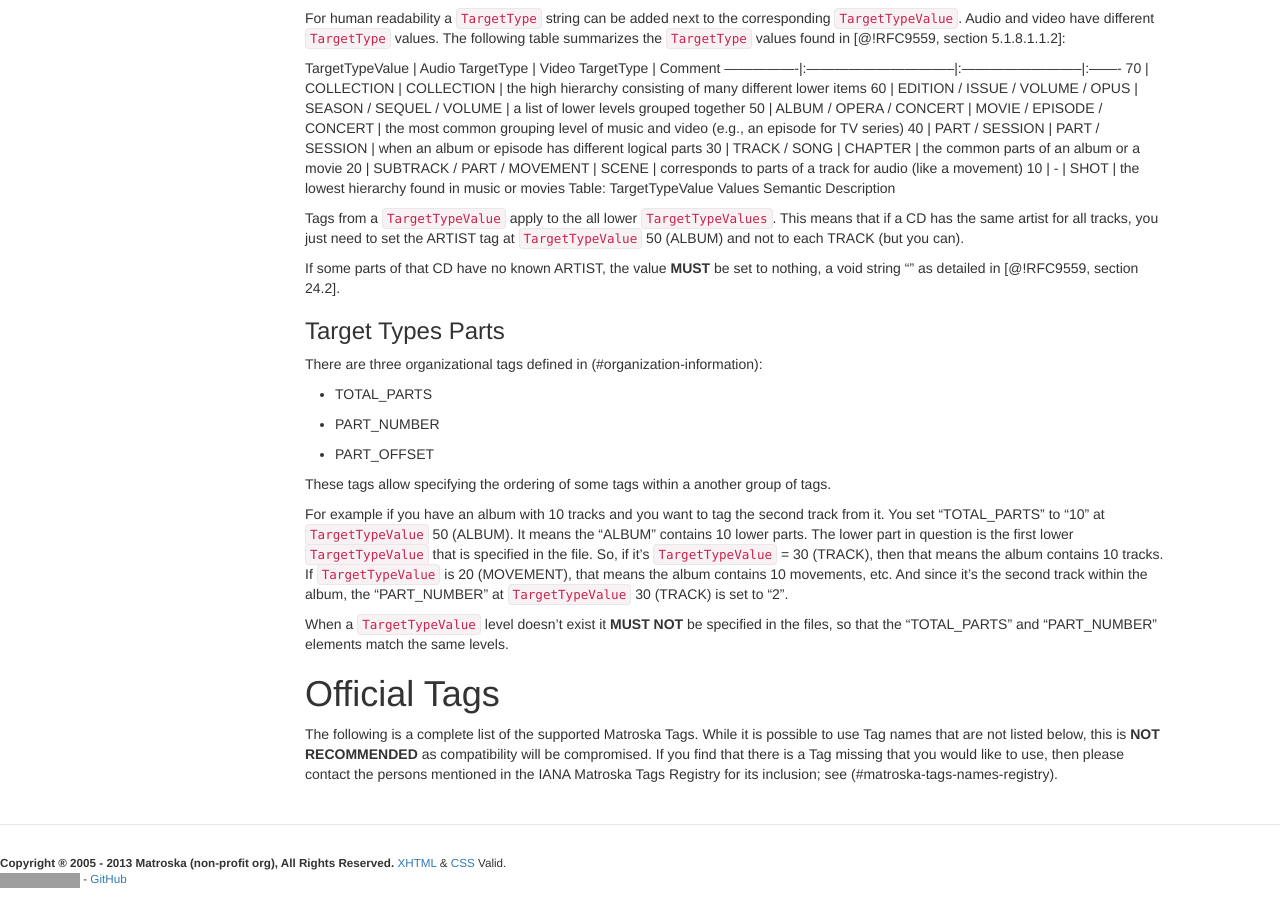
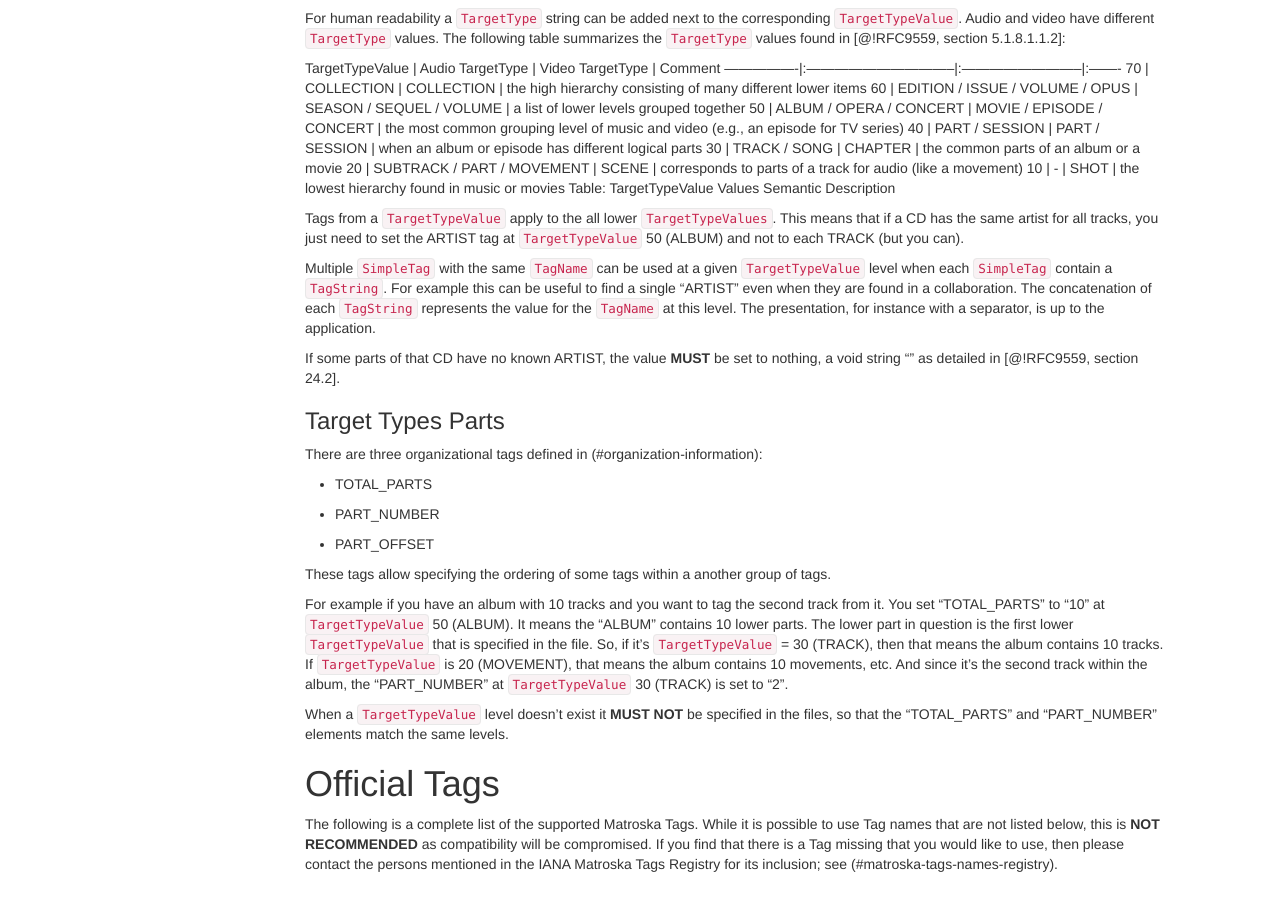
Before and after one commit to ietf-wg-cellar/matroska-specification, a Jekyll site: the page built from tagging.md, in a window 1280 px wide and 900 px high, scrolled down 2658 px. Built offline with Jekyll 4.4.1, drawn with Linux system fonts in a browser that asks for light colours; our own code applies the rules of GitHub Pages for plain Markdown files; grey boxes are pictures that could not be loaded.

Commit message:
explicit the rule for multiple TagName

```diff
--- a/tagging.md
+++ b/tagging.md
@@ -176,6 +176,11 @@ Tags from a `TargetTypeValue` apply to the all lower `TargetTypeValues`. This me
 artist for all tracks, you just need to set the ARTIST tag at `TargetTypeValue` 50 (ALBUM) and not
 to each TRACK (but you can).
 
+Multiple `SimpleTag` with the same `TagName` can be used at a given `TargetTypeValue` level when each `SimpleTag` contain a `TagString`.
+For example this can be useful to find a single "ARTIST" even when they are found in a collaboration.
+The concatenation of each `TagString` represents the value for the `TagName` at this level.
+The presentation, for instance with a separator, is up to the application.
+
 If some parts of that CD have no known
 ARTIST, the value **MUST** be set to nothing, a void string "" as detailed in [@!RFC9559, section 24.2].
 
```
